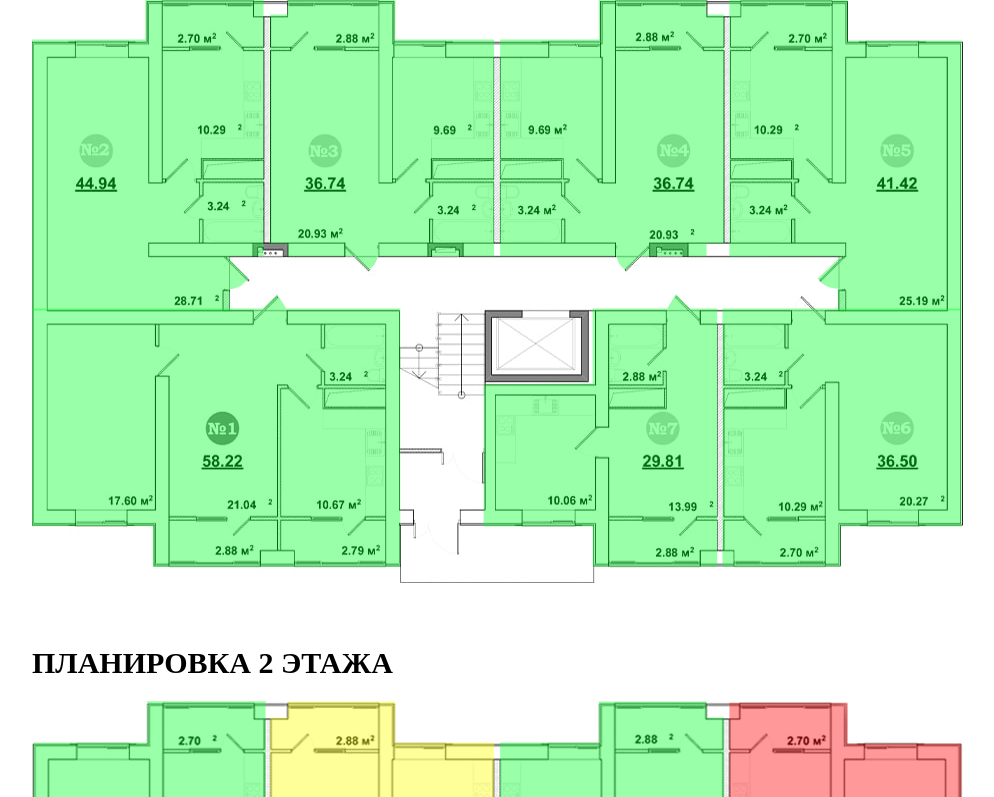
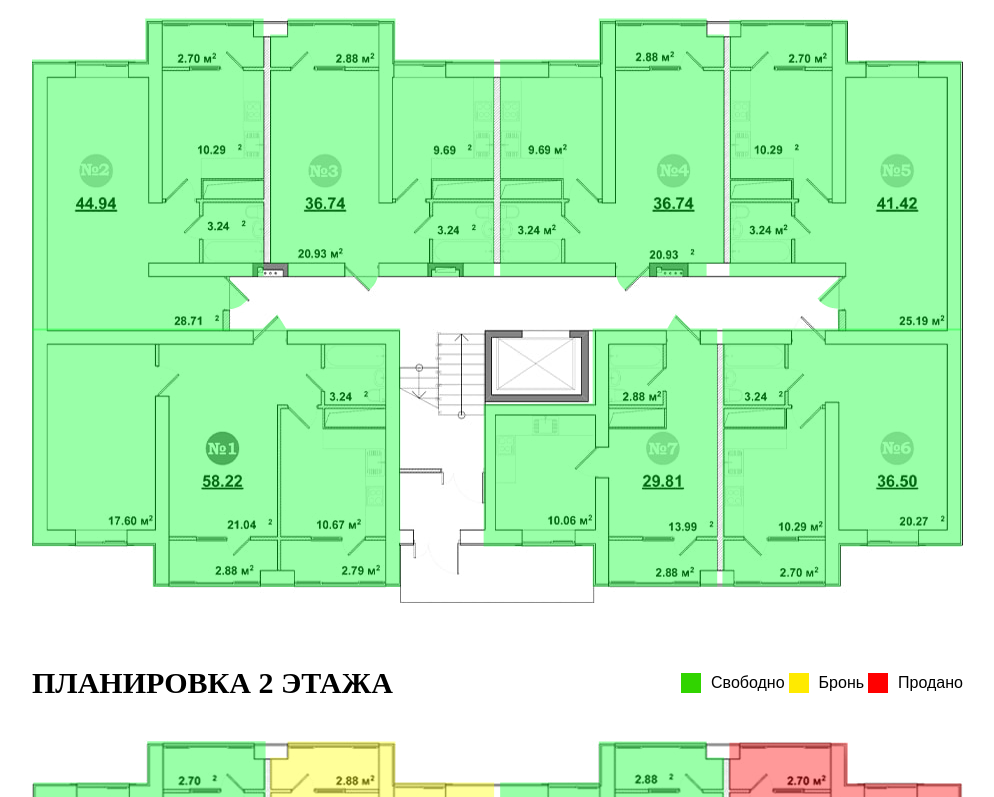
Before and after one commit to andgt/prestige, a website: page source/index.html in a window 1280 px wide. Shown: the part 120-917 px from the top of the page, without its empty margins (58-1052 px from the left). Drawn offline with nearby package versions, Linux system fonts and the light colour scheme.

Commit message:
Добавляет описание статуса и меняет положение modal для мобильных

```diff
--- a/source/index.html
+++ b/source/index.html
@@ -7,7 +7,14 @@
 </head>
 <body>
   <div id="plan_1" class="popup popup_plan">
+    <div class="popup__inner">
       <div class="title">Планировка <span>1</span> этажа</div>
+      <div class="popup__status">
+        <span class="popup__status-text popup__status-text--free">Свободно</span>
+        <span class="popup__status-text popup__status-text--reserve">Бронь</span>
+        <span class="popup__status-text popup__status-text--sold">Продано</span>
+      </div>
+    </div>
     <div class="img_wr">
       <svg class="svg-floor" viewbox="0 0 931 586">
         <a class="svg-floor__link" href="#">
@@ -36,7 +43,14 @@
     </div>
   </div>
   <div id="plan_2" class="popup popup_plan">
+    <div class="popup__inner">
       <div class="title">Планировка <span>2</span> этажа</div>
+      <div class="popup__status">
+        <span class="popup__status-text popup__status-text--free">Свободно</span>
+        <span class="popup__status-text popup__status-text--reserve">Бронь</span>
+        <span class="popup__status-text popup__status-text--sold">Продано</span>
+      </div>
+    </div>
     <div class="img_wr">
       <svg class="svg-floor" viewbox="0 0 931 568">
         <a class="svg-floor__link" href="#">
@@ -65,7 +79,14 @@
     </div>
   </div>
   <div id="plan_3" class="popup popup_plan">
+    <div class="popup__inner">
       <div class="title">Планировка <span>3</span> этажа</div>
+      <div class="popup__status">
+        <span class="popup__status-text popup__status-text--free">Свободно</span>
+        <span class="popup__status-text popup__status-text--reserve">Бронь</span>
+        <span class="popup__status-text popup__status-text--sold">Продано</span>
+      </div>
+    </div>
     <div class="img_wr">
       <svg class="svg-floor" viewbox="0 0 931 568">
         <a class="svg-floor__link" href="#">
@@ -94,7 +115,14 @@
     </div>
   </div>
   <div id="plan_4" class="popup popup_plan">
+    <div class="popup__inner">
       <div class="title">Планировка <span>4</span> этажа</div>
+      <div class="popup__status">
+        <span class="popup__status-text popup__status-text--free">Свободно</span>
+        <span class="popup__status-text popup__status-text--reserve">Бронь</span>
+        <span class="popup__status-text popup__status-text--sold">Продано</span>
+      </div>
+    </div>
     <div class="img_wr">
       <svg class="svg-floor" viewbox="0 0 931 568">
         <a class="svg-floor__link" href="#">
@@ -123,7 +151,14 @@
     </div>
   </div>
   <div id="plan_5" class="popup popup_plan">
+    <div class="popup__inner">
       <div class="title">Планировка <span>5</span> этажа</div>
+      <div class="popup__status">
+        <span class="popup__status-text popup__status-text--free">Свободно</span>
+        <span class="popup__status-text popup__status-text--reserve">Бронь</span>
+        <span class="popup__status-text popup__status-text--sold">Продано</span>
+      </div>
+    </div>
     <div class="img_wr">
       <svg class="svg-floor" viewbox="0 0 931 568">
         <a class="svg-floor__link" href="#">
@@ -152,7 +187,14 @@
     </div>
   </div>
   <div id="plan_6" class="popup popup_plan">
+    <div class="popup__inner">
       <div class="title">Планировка <span>6</span> этажа</div>
+      <div class="popup__status">
+        <span class="popup__status-text popup__status-text--free">Свободно</span>
+        <span class="popup__status-text popup__status-text--reserve">Бронь</span>
+        <span class="popup__status-text popup__status-text--sold">Продано</span>
+      </div>
+    </div>
     <div class="img_wr">
       <svg class="svg-floor" viewbox="0 0 931 568">
         <a class="svg-floor__link" href="">
@@ -181,7 +223,14 @@
     </div>
   </div>
   <div id="plan_7" class="popup popup_plan">
+    <div class="popup__inner">
       <div class="title">Планировка <span>7</span> этажа</div>
+      <div class="popup__status">
+        <span class="popup__status-text popup__status-text--free">Свободно</span>
+        <span class="popup__status-text popup__status-text--reserve">Бронь</span>
+        <span class="popup__status-text popup__status-text--sold">Продано</span>
+      </div>
+    </div>
     <div class="img_wr">
       <svg class="svg-floor" viewbox="0 0 931 568">
         <a class="svg-floor__link" href="#">
@@ -210,7 +259,14 @@
     </div>
   </div>
   <div id="plan_8" class="popup popup_plan">
-    <div class="title">Планировка <span>8</span> этажа</div>
+    <div class="popup__inner">
+      <div class="title">Планировка <span>1</span> этажа</div>
+      <div class="popup__status">
+        <span class="popup__status-text popup__status-text--free">Свободно</span>
+        <span class="popup__status-text popup__status-text--reserve">Бронь</span>
+        <span class="popup__status-text popup__status-text--sold">Продано</span>
+      </div>
+    </div>
     <div class="img_wr">
       <svg class="svg-floor" viewbox="0 0 931 568">
         <a class="svg-floor__link" href="#">
@@ -239,7 +295,14 @@
     </div>
   </div>
   <div id="plan_9" class="popup popup_plan">
+    <div class="popup__inner">
       <div class="title">Планировка <span>9</span> этажа</div>
+      <div class="popup__status">
+        <span class="popup__status-text popup__status-text--free">Свободно</span>
+        <span class="popup__status-text popup__status-text--reserve">Бронь</span>
+        <span class="popup__status-text popup__status-text--sold">Продано</span>
+      </div>
+    </div>
     <div class="img_wr">
       <svg class="svg-floor" viewbox="0 0 931 568">
         <a class="svg-floor__link" href="#">
@@ -1054,11 +1117,13 @@
           corridorArea: '',
           roomsArea: '',
         };
+
         xAppsArr.forEach(function(xel,xi) {
           if (('app-' + xel.floor + '-' + xel.apartment) == xId) {
             xApartment = xel;
           }
         });
+
         $('.number-apartment').text(xApartment.apartment);
         $('.status').text(xApartment.status);
         $('.floor').text(xApartment.floor);
@@ -1069,14 +1134,24 @@
         $('.corridor-area').text(xApartment.corridorArea);
         $('.rooms-area').text(xApartment.roomsArea);
       }
+
       let popup = $('.apartment__popup');
       $(popup).addClass('apartment__popup--active');
       let top = $(this).offset().top - 100;
       let left = $(this).offset().left + 370;
 
+      if (screen.width < 600) {
+        top = $(this).offset().top + 320;
+        left = 0;
+      }
+
       if ($(this).offset().left > 650) {
         left = $(this).offset().left - 494;
-      };
+      }
+
+      if (screen.width < 600 && $(this).offset().left > 244) {
+        left = $(this).offset().left - 234;
+      }
 
       $(popup).offset({top:top, left:left});
     });
--- a/source/less/global/global.less
+++ b/source/less/global/global.less
@@ -2,6 +2,45 @@
   position: relative;
   max-width: 1100px;
   margin: 5% auto 0 auto;
+}
+
+.popup__inner {
+  display: flex;
+  justify-content: space-between;
+  align-items: center;
+  max-width: 931px;
+  margin-bottom: 40px;
+}
+
+.popup__status-text {
+  position: relative;
+  display: inline-block;
+  padding: 1px 0 1px 30px;
+  font-family: "Google Sans", sans-serif;
+  font-size: 16px;
+  line-height: 18px;
+  color: #000000;
+}
+
+.popup__status-text::before {
+  content: "";
+  position: absolute;
+  top: 0;
+  left: 0;
+  width: 20px;
+  height: 20px;
+}
+
+.popup__status-text--free::before {
+  background-color: #31d400;
+}
+
+.popup__status-text--reserve::before {
+  background-color: #ffea00;
+}
+
+.popup__status-text--sold::before {
+  background-color: #ff0000;
 }
 
 .img_wr {
@@ -14,7 +53,6 @@
   font-size: 30px;
   text-align: left;
   text-transform: uppercase;
-  padding-bottom: 20px;
 }
 
 .floor-img {
```
Also changed, not shown: source/css/style.css, 1 other file. Lines whose indentation alone changed are shown as unchanged.
